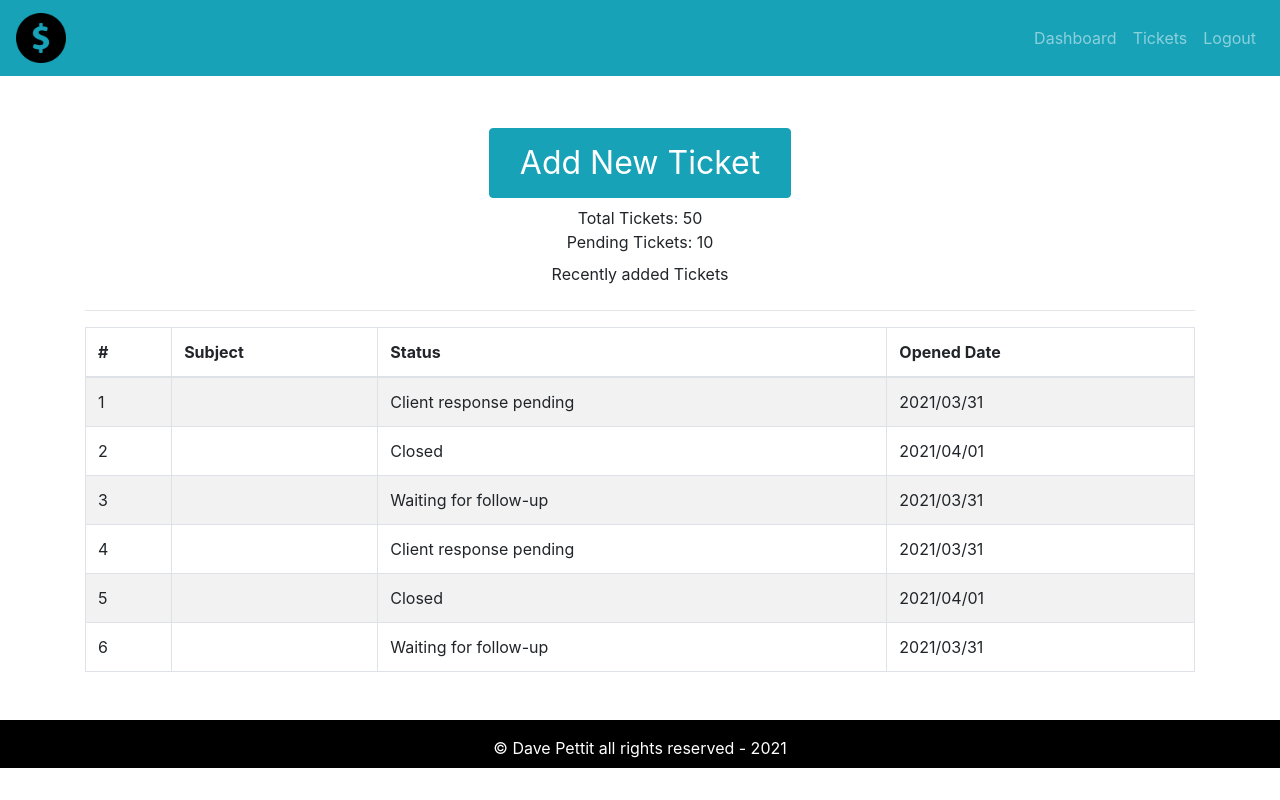
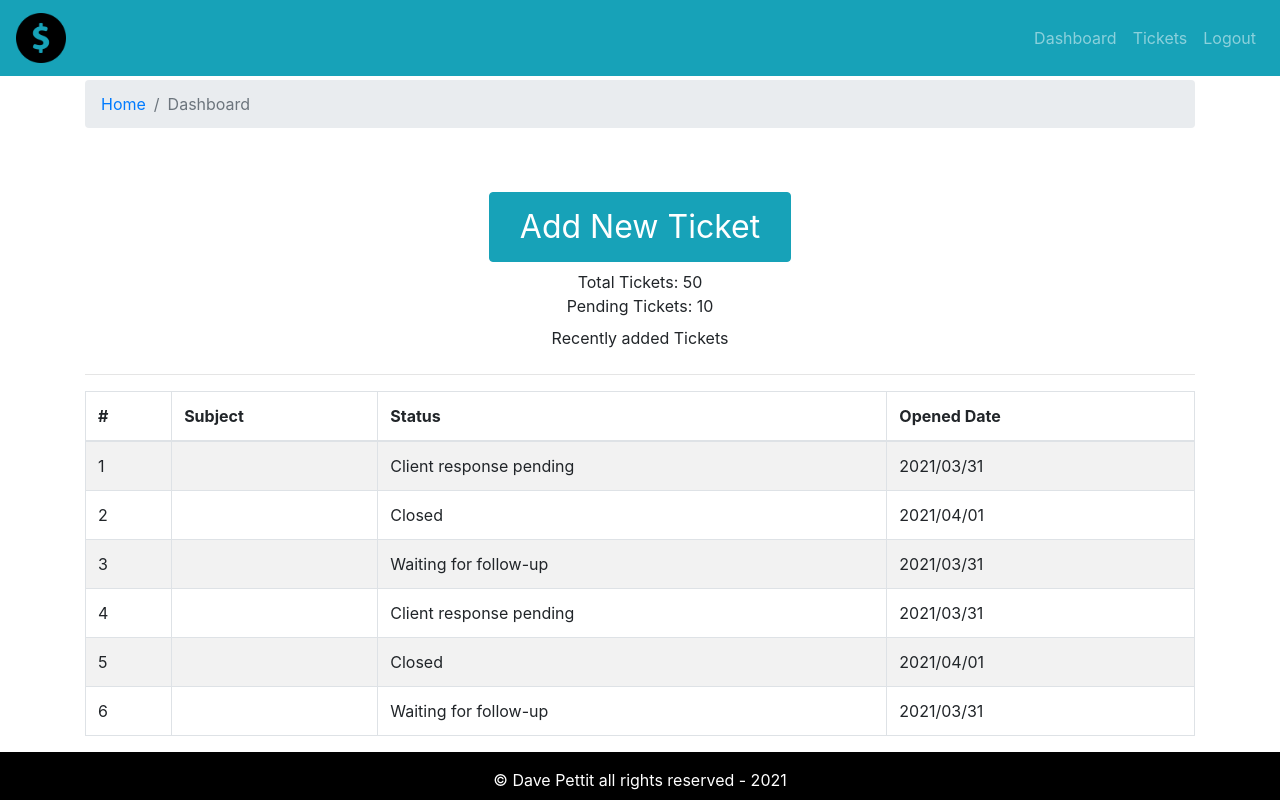
Before and after one commit to Dkpettit/crm-frontend, a React (Create React App) app: page / in a window 1280 px wide. Built offline with nearby package versions, Linux system fonts and the light colour scheme.

Commit message:
breadcrumb added

```diff
--- /dev/null
+++ b/src/components/breadcrumb/Breadcrum.comp.js
@@ -0,0 +1,12 @@
+import React from 'react';
+import { Breadcrumb } from 'react-bootstrap';
+
+export const PageBreadcrumb = ({page}) =>
+{
+    return (
+      <Breadcrumb>
+        <Breadcrumb.Item href="/">Home</Breadcrumb.Item>
+        <Breadcrumb.Item active>{page}</Breadcrumb.Item>
+      </Breadcrumb>
+    );
+}
--- a/src/layout/DefaultLayout.js
+++ b/src/layout/DefaultLayout.js
@@ -5,7 +5,7 @@
 export const DefaultLayout = ({children}) => {
     return (
       <div className="default-layout">
-        <header className="header">
+        <header className="header mb-50">
           <Header />
         </header>
         <div className="main">{children}</div>
--- a/src/pages/Dashboard/Dashboard.page.js
+++ b/src/pages/Dashboard/Dashboard.page.js
@@ -2,10 +2,16 @@
 import { Container, Row, Col, Button } from "react-bootstrap";
 import { TicketTable } from '../../components/ticket-table/TicketTable.comp';
 import tickets from '../../assets/data/dummy-tickets.json';
+import {PageBreadcrumb} from '../../components/breadcrumb/Breadcrum.comp'
 
 export const Dashboard = () => {
   return (
-    <Container>
+      <Container>
+          <Row>
+              <Col>
+              <PageBreadcrumb page="Dashboard" />
+              </Col>
+          </Row>
       <Row>
         <Col className="text-center mt-5 mb-2">
           <Button
```
